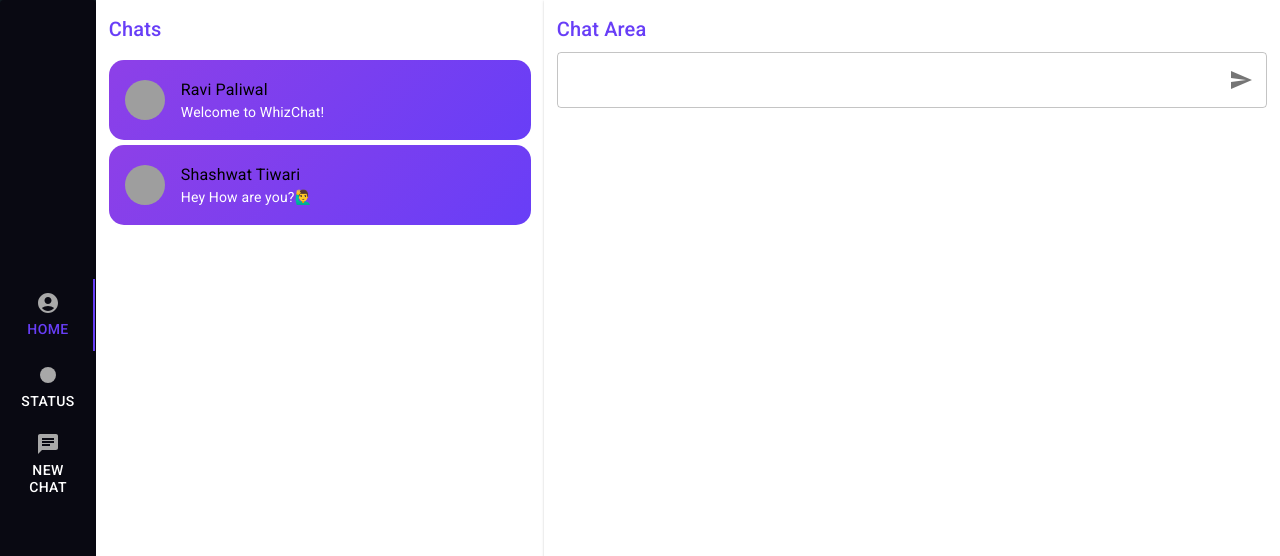
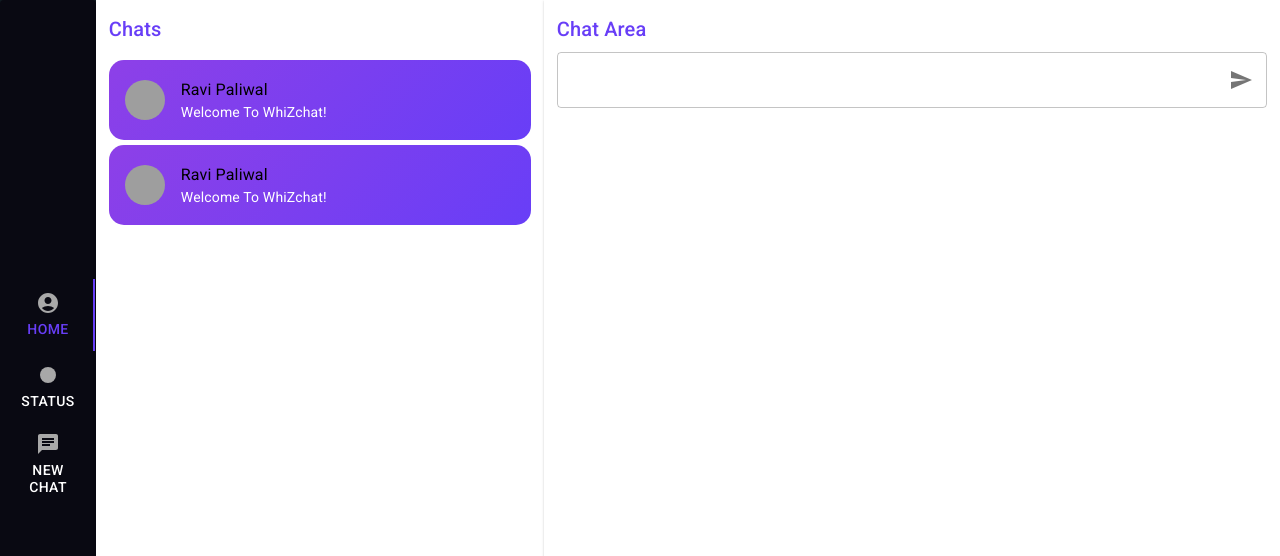
Before and after one commit to RaviPaliwal/whizchat, a React (Create React App) app: page /chats in a window 1280 px wide. Shown: the top 556 px of the page. Built offline with nearby package versions, Linux system fonts and the light colour scheme; grey boxes are pictures that could not be loaded; a web font is replaced by a local one.

Commit message:
Saperation of Components

```diff
--- /dev/null
+++ b/src/Components/ChatItem.jsx
@@ -0,0 +1,27 @@
+import React from 'react';
+import { ListItem, ListItemAvatar, Avatar, ListItemText } from '@mui/material';
+
+const listItemStyle = {
+  border: "none",
+  borderRadius: "15px",
+  backgroundImage:"linear-gradient(135deg, rgba(157, 65, 225, 0.7), rgba(104, 62, 247, 0.6))",
+  marginBottom: "5px",
+  height: "5rem",
+  backgroundColor:"#683EF7",
+  width: "100%",
+  "@media (max-width: 600px)": {
+    height: "auto",
+  },
+};
+const ChatItem = ({ id, avatarSrc, primary, secondary }) => {
+  return (
+    <ListItem sx={{...listItemStyle}} id={id} component="button">
+      <ListItemAvatar>
+        <Avatar alt={`userimg${id}`} src={avatarSrc} />
+      </ListItemAvatar>
+      <ListItemText primary={primary} secondary={secondary} />
+    </ListItem>
+  );
+};
+
+export default ChatItem;
--- /dev/null
+++ b/src/Components/ChatTab.jsx
@@ -0,0 +1,31 @@
+import React from 'react'
+import { Typography,TextField, Paper, InputAdornment } from '@mui/material';
+import SendIcon from "@mui/icons-material/Send";
+import { chatAreaStyle } from './Theme';
+
+
+
+const ChatTab = () => {
+  return (
+    <Paper style={chatAreaStyle}>
+          {/* Display chat messages */}
+          <Typography variant="h6" gutterBottom>
+            Chat Area
+          </Typography>
+          {/* Chat messages */}
+          <TextField
+            label="Type a message"
+            variant="outlined"
+            InputProps={{
+              endAdornment: (
+                <InputAdornment position="end">
+                  <SendIcon />
+                </InputAdornment>
+              ),
+            }}
+          />
+        </Paper>
+  )
+}
+
+export default ChatTab
--- /dev/null
+++ b/src/Components/Chats.jsx
@@ -0,0 +1,23 @@
+import React from 'react'
+import ChatItem from './ChatItem'
+import { Paper, Typography, List} from '@mui/material';
+import { chatSectionStyle } from './Theme';
+
+
+const Chats = () => {
+  return (
+    <Paper style={{ ...chatSectionStyle, maxWidth:"28rem", }}>
+    {/* Display selected user's profile */}
+    <Typography variant="h6" gutterBottom>
+      Chats
+    </Typography>
+    {/* Profile details */}
+    <List>
+    <ChatItem id={1} avatarSrc={"https://media.istockphoto.com/id/1485546774/photo/bald-man-smiling-at-camera-standing-with-arms-crossed.webp?b=1&s=170667a&w=0&k=20&c=c2rsC66nJQAjkN6vCkhyB0vLHUiZhJSACMCBVF9HJJs="} primary={"Ravi Paliwal"} secondary={"Welcome To WhiZchat!"} />
+    <ChatItem id={1} avatarSrc={"https://media.istockphoto.com/id/1485546774/photo/bald-man-smiling-at-camera-standing-with-arms-crossed.webp?b=1&s=170667a&w=0&k=20&c=c2rsC66nJQAjkN6vCkhyB0vLHUiZhJSACMCBVF9HJJs="} primary={"Ravi Paliwal"} secondary={"Welcome To WhiZchat!"} />
+    </List>
+  </Paper>
+  )
+}
+
+export default Chats
--- a/src/Components/HomePage.js
+++ /dev/null
@@ -1,148 +0,0 @@
-import React from 'react';
-import { CssBaseline, createTheme, ThemeProvider, Container, Paper, Typography, Tabs, Tab, List, ListItem, ListItemAvatar, Avatar, ListItemText, TextField } from '@mui/material';
-import "../Assets/Styles/HomePage.css";
-import { AccountCircle, FiberManualRecord, Chat } from '@mui/icons-material';
-import SendIcon from "@mui/icons-material/Send";
-import InputAdornment from "@mui/material/InputAdornment";
-
-// Create a custom theme
-const theme = createTheme({
-  palette: {
-    primary: {
-      main: '#683EF7',
-    },
-    secondary: {
-      main: "#683EF7",
-    },
-    background: {
-      default: '#090912'
-    },
-    text: {
-      primary: '#683EF7',
-      secondary: "white",
-    },
-  },
-});
-
-// Define the styles for the app container, sidebar, chat section, and chat area
-const appContainerStyle = {
-  display: 'flex',
-  height: '100vh',
-  maxWidth: '100vw',
-  overflow: 'hidden',
-};
-
-const sidebarStyle = {
-  width: '6rem',
-  backgroundColor:  theme.palette.background.default,
-  padding: '.08rem',
-  display: 'flex',
-  flexDirection: 'column',
-  alignItems: 'center',
-  justifyContent: 'center',
-  color: 'white',
-};
-
-const chatSectionStyle = {
-  flexGrow: 1,
-  display: 'flex',
-  flexDirection: 'column',
-  padding: '.8rem',
-  borderRadius:"0px"
-};
-
-const chatAreaStyle = {
-  ...chatSectionStyle,
-  backgroundColor: "",
-  color: "primary",
-};
-
-const listItemStyle = {
-  border: "none",
-  borderRadius: "15px",
-  backgroundImage:"linear-gradient(135deg, rgba(157, 65, 225, 0.7), rgba(104, 62, 247, 0.6))",
-  marginBottom: "5px",
-  height: "5rem",
-  backgroundColor:"#683EF7",
-  width: "100%",
-  "@media (max-width: 600px)": {
-    height: "auto",
-  },
-};
-
-function HomePage() {
-  return (
-    <ThemeProvider theme={theme}>
-      <CssBaseline />
-      <Container maxWidth={false} disableGutters style={appContainerStyle}>
-        {/* Sidebar */}
-        <Paper style={sidebarStyle}>
-          <Tabs
-            orientation="vertical"
-            variant="scrollable"
-            value={0}
-            textColor="secondary"
-            indicatorColor="secondary"
-            style={{ marginBottom: '16px' }}
-          >
-            <Tab label="Home" icon={<AccountCircle className='customNavicon ' />} />
-            <Tab label="Status" icon={<FiberManualRecord className='customNavicon' />} />
-            <Tab label="New Chat" icon={<Chat className='customNavicon' />} />
-          </Tabs>
-        </Paper>
-
-        {/* Chat profiles */}
-        <Paper style={{ ...chatSectionStyle, maxWidth:"28rem", }}>
-          {/* Display selected user's profile */}
-          <Typography variant="h6" gutterBottom>
-            Chats
-          </Typography>
-          {/* Profile details */}
-          <List>
-            <ListItem id='1' sx={{ ...listItemStyle }} component="button">
-              <ListItemAvatar>
-                <Avatar alt="userimg1" src="https://media.istockphoto.com/id/1485546774/photo/bald-man-smiling-at-camera-standing-with-arms-crossed.webp?b=1&s=170667a&w=0&k=20&c=c2rsC66nJQAjkN6vCkhyB0vLHUiZhJSACMCBVF9HJJs=" />
-              </ListItemAvatar>
-              <ListItemText
-                primary="Ravi Paliwal"
-                secondary="Welcome to WhizChat!"
-              />
-            </ListItem>
-            <ListItem id='2' sx={{ ...listItemStyle }} component="button">
-              <ListItemAvatar>
-                <Avatar alt="User 2" src="https://source.unsplash.com/random?wallpapers" />
-              </ListItemAvatar>
-              <ListItemText
-                sx={{ overflowX: "clip" }}
-                primary="Shashwat Tiwari"
-                secondary="Hey How are you?🙋‍♂️"
-              />
-            </ListItem>
-            {/* Add more dummy user profiles */}
-          </List>
-        </Paper>
-        {/* Chat area */}
-        <Paper style={chatAreaStyle}>
-          {/* Display chat messages */}
-          <Typography variant="h6" gutterBottom>
-            Chat Area
-          </Typography>
-          {/* Chat messages */}
-          <TextField
-            label="Type a message"
-            variant="outlined"
-            InputProps={{
-              endAdornment: (
-                <InputAdornment position="end">
-                  <SendIcon />
-                </InputAdornment>
-              ),
-            }}
-          />
-        </Paper>
-      </Container>
-    </ThemeProvider>
-  );
-}
-
-export default HomePage;
--- /dev/null
+++ b/src/Components/HomePage.jsx
@@ -0,0 +1,29 @@
+import React from "react";
+import {
+  CssBaseline,
+  ThemeProvider,
+  Container,
+} from "@mui/material";
+import "../Assets/Styles/HomePage.css";
+import Chats from "./Chats";
+import ChatTab from "./ChatTab";
+import SideNavbar from "./SideNavbar";
+import {theme,appContainerStyle} from "./Theme"
+
+function HomePage() {
+  return (
+    <ThemeProvider theme={theme}>
+      <CssBaseline />
+      <Container maxWidth={false} disableGutters style={appContainerStyle}>
+        {/* Sidebar */}
+        <SideNavbar /> {/* Use the SideNavbar component */}
+        {/* Chat profiles */}
+        <Chats />
+        {/* Chat area */}
+        <ChatTab />
+      </Container>
+    </ThemeProvider>
+  );
+}
+
+export default HomePage;
--- a/src/Components/LoginPage.js
+++ b/src/Components/LoginPage.jsx
@@ -32,9 +32,6 @@ export default function LoginPage() {
     setShowSignup(!showSignup);
   };
 
-  const sendOTP= ()=>{
-
-  }
 
   const mytheme = createTheme({
     palette: {
--- /dev/null
+++ b/src/Components/SideNavbar.jsx
@@ -0,0 +1,25 @@
+import React from "react";
+import { Paper, Tabs, Tab } from "@mui/material";
+import { AccountCircle, FiberManualRecord, Chat } from "@mui/icons-material";
+import { sidebarStyle} from "./Theme"
+
+const SideNavbar = () => {
+  return (
+    <Paper style={sidebarStyle}>
+      <Tabs
+        orientation="vertical"
+        variant="scrollable"
+        value={0}
+        textColor="secondary"
+        indicatorColor="secondary"
+        style={{ marginBottom: "16px" }}
+      >
+        <Tab label="Home" icon={<AccountCircle className="customNavicon " />} />
+        <Tab label="Status" icon={<FiberManualRecord className="customNavicon" />} />
+        <Tab label="New Chat" icon={<Chat className="customNavicon" />} />
+      </Tabs>
+    </Paper>
+  );
+};
+
+export default SideNavbar;
--- /dev/null
+++ b/src/Components/Theme.jsx
@@ -0,0 +1,51 @@
+import { createTheme } from "@mui/material";
+
+export const theme = createTheme({
+  palette: {
+    primary: {
+      main: "#683EF7",
+    },
+    secondary: {
+      main: "#683EF7",
+    },
+    background: {
+      default: "#090912",
+    },
+    text: {
+      primary: "#683EF7",
+      secondary: "white",
+    },
+  },
+});
+
+export const appContainerStyle = {
+    display: "flex",
+    height: "100vh",
+    maxWidth: "100vw",
+    overflow: "hidden",
+  };
+
+export const sidebarStyle = {
+    width: "6rem",
+    backgroundColor: theme.palette.background.default,
+    padding: ".08rem",
+    display: "flex",
+    flexDirection: "column",
+    alignItems: "center",
+    justifyContent: "center",
+    color: "white",
+  };
+
+  export const chatSectionStyle = {
+    flexGrow: 1,
+    display: 'flex',
+    flexDirection: 'column',
+    padding: '.8rem',
+    borderRadius:"0px"
+  };
+
+  export const chatAreaStyle = {
+    ...chatSectionStyle,
+    backgroundColor: "",
+    color: "primary",
+  };
```
